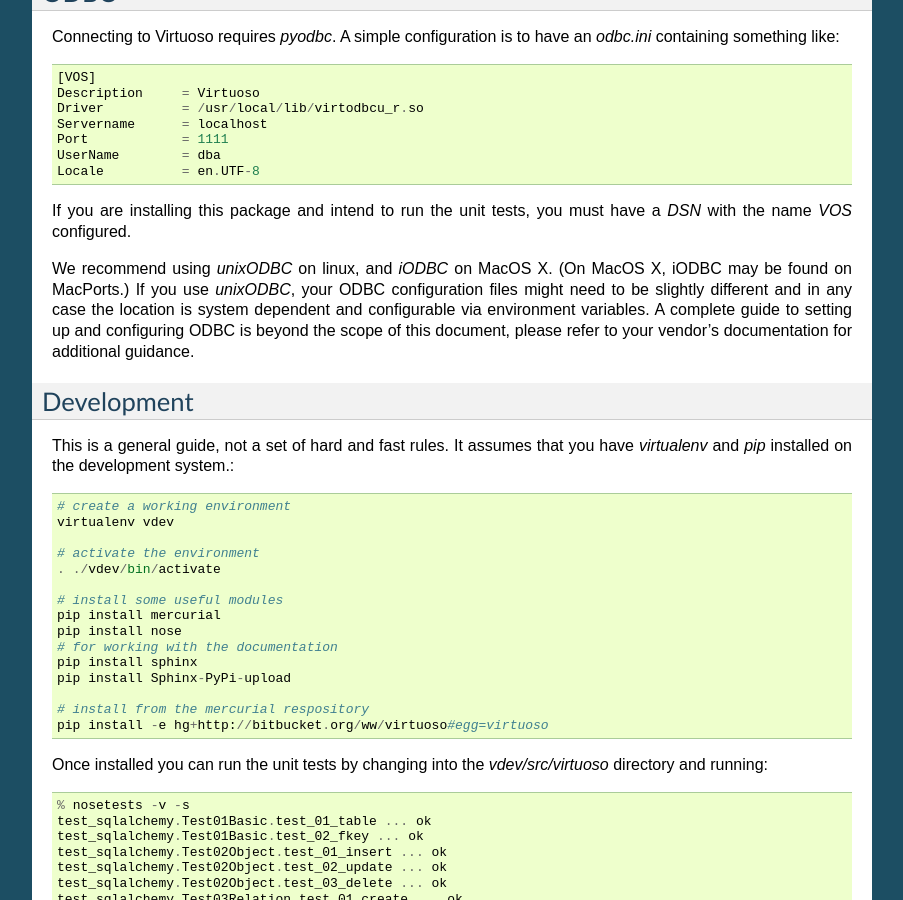
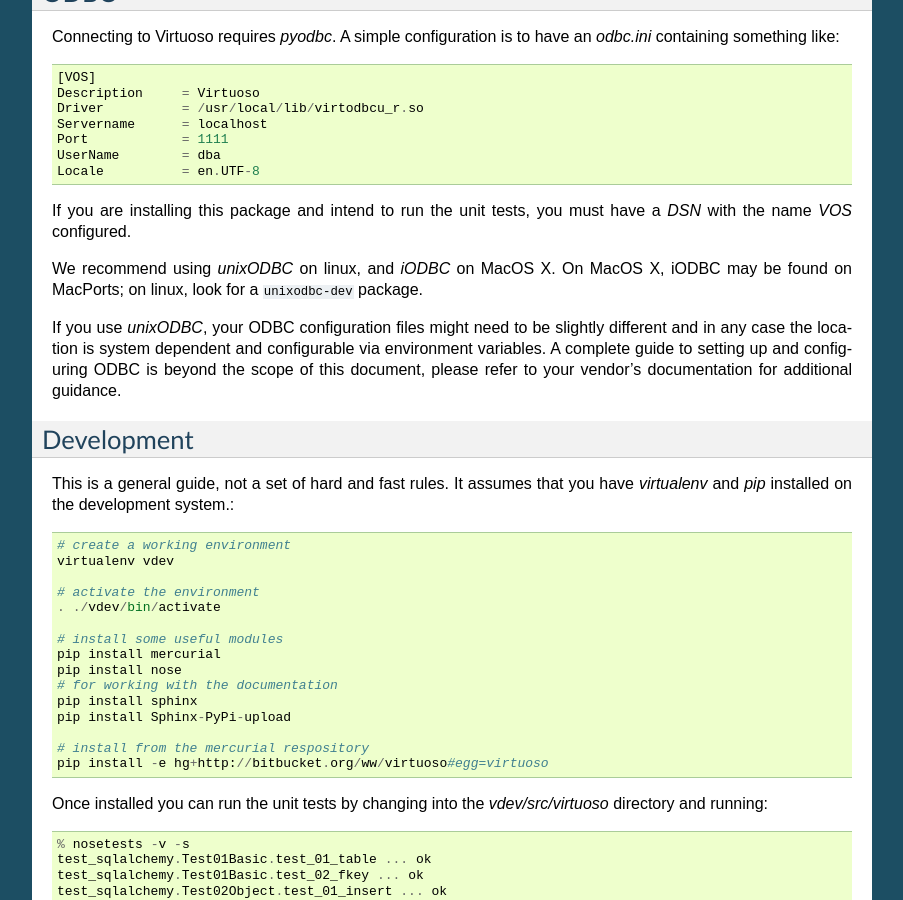
Before and after one commit to maparent/virtuoso-python, a Sphinx documentation site: the page built from docs/installation.txt, in a window 1280 px wide and 900 px high, scrolled down 499 px. Shown: the whole window, without its empty margins (198-1101 px from the left). Built offline with Sphinx 7.4.7, drawn with Linux system fonts in a browser that asks for light colours.

Commit message:
small adjustments to documentation

```diff
--- a/README.txt
+++ b/README.txt
@@ -15,8 +15,6 @@
     [VOS]
     Description = Open Virtuoso
     Driver      = /usr/local/virtuoso-opensource/lib/virtodbcu_r.so
-    UserName    = dba
-    Password    = dba
     Servername  = localhost
     Port        = 1111
     Locale     = en.UTF-8
--- a/docs/installation.txt
+++ b/docs/installation.txt
@@ -44,7 +44,8 @@
 tests, you must have a *DSN* with the name *VOS* configured.
 
 We recommend using *unixODBC* on linux, and *iODBC* on MacOS X.
-(On MacOS X, iODBC may be found on MacPorts.)
+On MacOS X, iODBC may be found on MacPorts; on linux, look for a ``unixodbc-dev`` package.
+
 If you use *unixODBC*, your ODBC
 configuration files might need to be slightly different and in
 any case the location is system dependent and configurable via
```
